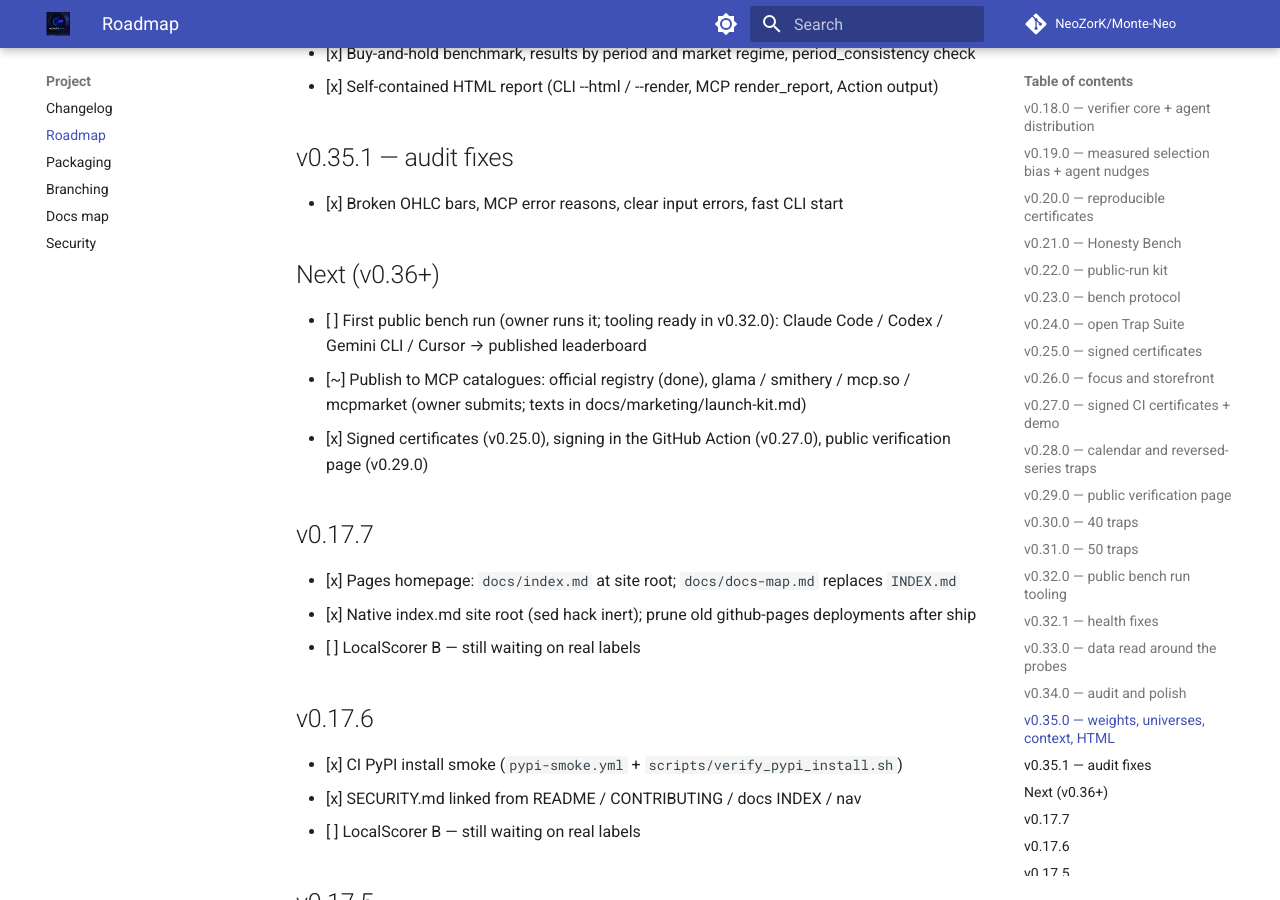
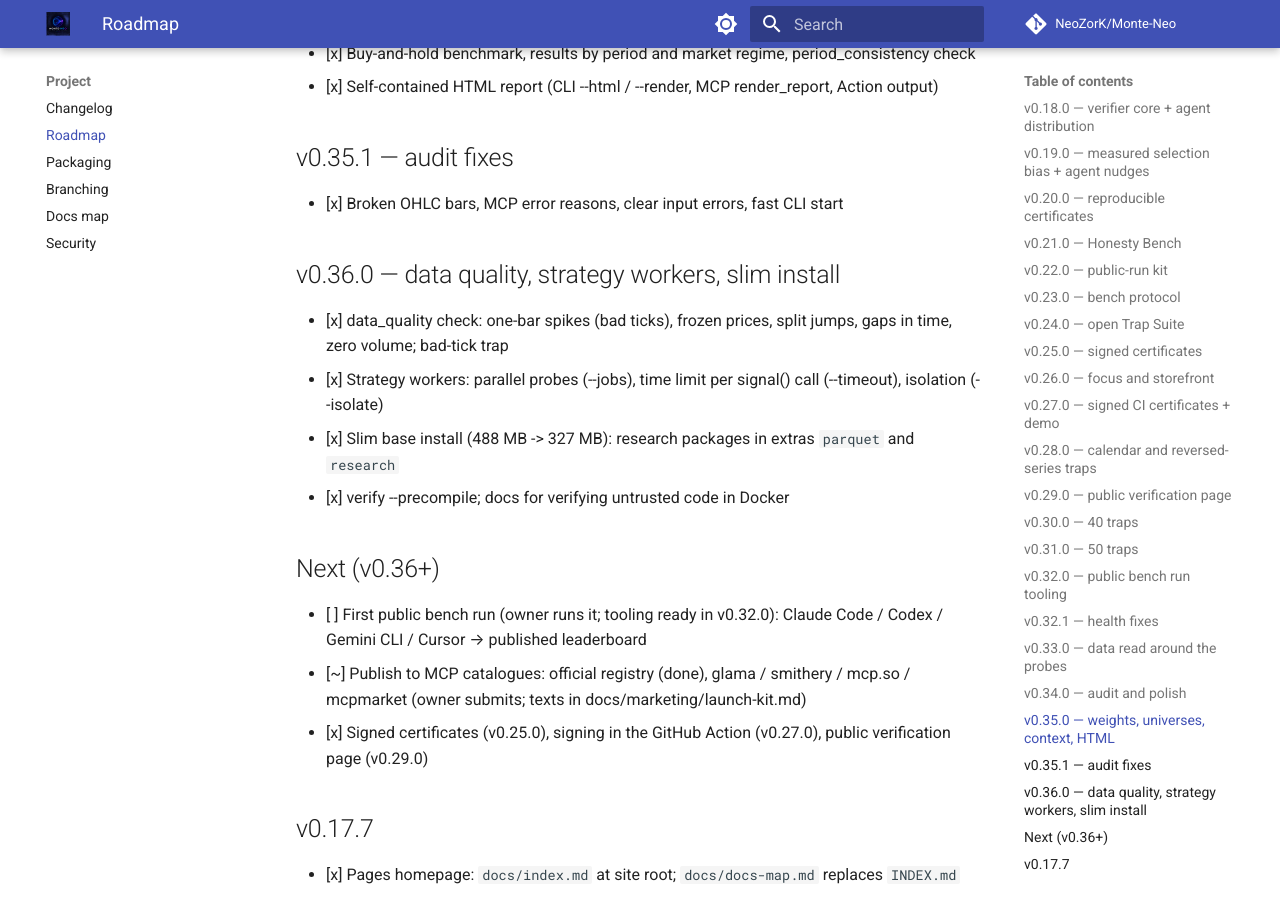
Before and after one commit to NeoZorK/Monte-Neo, an MkDocs documentation site: the page built from docs/project/ROADMAP.md, in a window 1280 px wide and 900 px high, scrolled down 3821 px. Built offline with MkDocs 1.6.1 and Material for MkDocs 9.7.7, drawn with Linux system fonts in a browser that asks for light colours; comment, search, counter and statistics services are not loaded; some of the changed text lies outside the part shown.

Commit message:
release: v0.36.0 (version, roadmap, changelog, demo certificates and GIF)

```diff
--- a/docs/project/ROADMAP.md
+++ b/docs/project/ROADMAP.md
@@ -1,4 +1,4 @@
-# Monte-Neo Roadmap (v0.35.1)
+# Monte-Neo Roadmap (v0.36.0)
 
 Product direction: [PRODUCT_STRATEGY_RU.md](PRODUCT_STRATEGY_RU.md) (verifier for agent-built strategies).
 
@@ -89,6 +89,12 @@ Product direction: [PRODUCT_STRATEGY_RU.md](PRODUCT_STRATEGY_RU.md) (verifier fo
 
 ## v0.35.1 — audit fixes
 - [x] Broken OHLC bars, MCP error reasons, clear input errors, fast CLI start
+
+## v0.36.0 — data quality, strategy workers, slim install
+- [x] data_quality check: one-bar spikes (bad ticks), frozen prices, split jumps, gaps in time, zero volume; bad-tick trap
+- [x] Strategy workers: parallel probes (--jobs), time limit per signal() call (--timeout), isolation (--isolate)
+- [x] Slim base install (488 MB -> 327 MB): research packages in extras `parquet` and `research`
+- [x] verify --precompile; docs for verifying untrusted code in Docker
 
 ## Next (v0.36+)
 - [ ] First public bench run (owner runs it; tooling ready in v0.32.0): Claude Code / Codex / Gemini CLI / Cursor → published leaderboard
--- a/server.json
+++ b/server.json
@@ -8,13 +8,13 @@
     "source": "github"
   },
   "websiteUrl": "https://neozork.github.io/Monte-Neo/",
-  "version": "0.35.1",
+  "version": "0.36.0",
   "packages": [
     {
       "registryType": "pypi",
       "registryBaseUrl": "https://pypi.org",
       "identifier": "monte-neo",
-      "version": "0.35.1",
+      "version": "0.36.0",
       "runtimeHint": "uvx",
       "transport": {
         "type": "stdio"
--- a/src/monte_neo/_version.py
+++ b/src/monte_neo/_version.py
@@ -1,4 +1,4 @@
 # Single source of truth for the project version.
 # Pattern: v0.0.1 -> v0.0.2 -> ... (leading "v" required for git tags / Releases).
 # Hatch strips the leading "v" for the PyPI/PEP 440 distribution version.
-__version__ = "v0.35.1"
+__version__ = "v0.36.0"
```
Also changed, not shown: README.md (+3 -3 lines), docs/docs-map.md (+4 -4 lines), docs/guides/agents.md (+3 -3 lines), docs/project/CHANGELOG.md (+1 -1 lines), docs/setup/installation.md (+2 -2 lines), docs/assets/demo-verify.gif, 8 other files.
